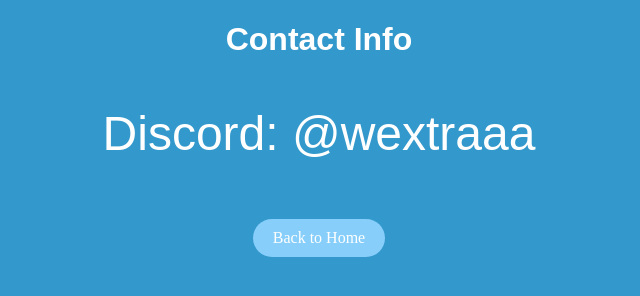
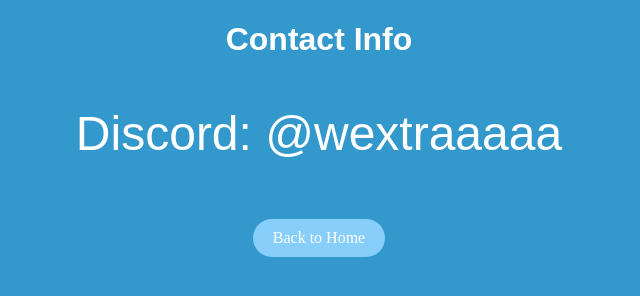
Before and after one commit to QwertyL0L/qwertyl0l.github.io, a plain HTML site: page contact.html in a window 1280 px wide. Shown: the whole page, without its empty margins (321-961 px from the left). Drawn offline with Linux system fonts and the light colour scheme.

Commit message:
updated contact to my new user

```diff
--- a/contact.html
+++ b/contact.html
@@ -52,7 +52,7 @@
 
 <body>
   <h1>Contact Info</h1>
-  <p>Discord: @wextraaa</p>
+  <p>Discord: @wextraaaaa</p>
   <div style="display: flex; justify-content: center;">
     <a href="index.html">Back to Home</a>
   </div>
```
